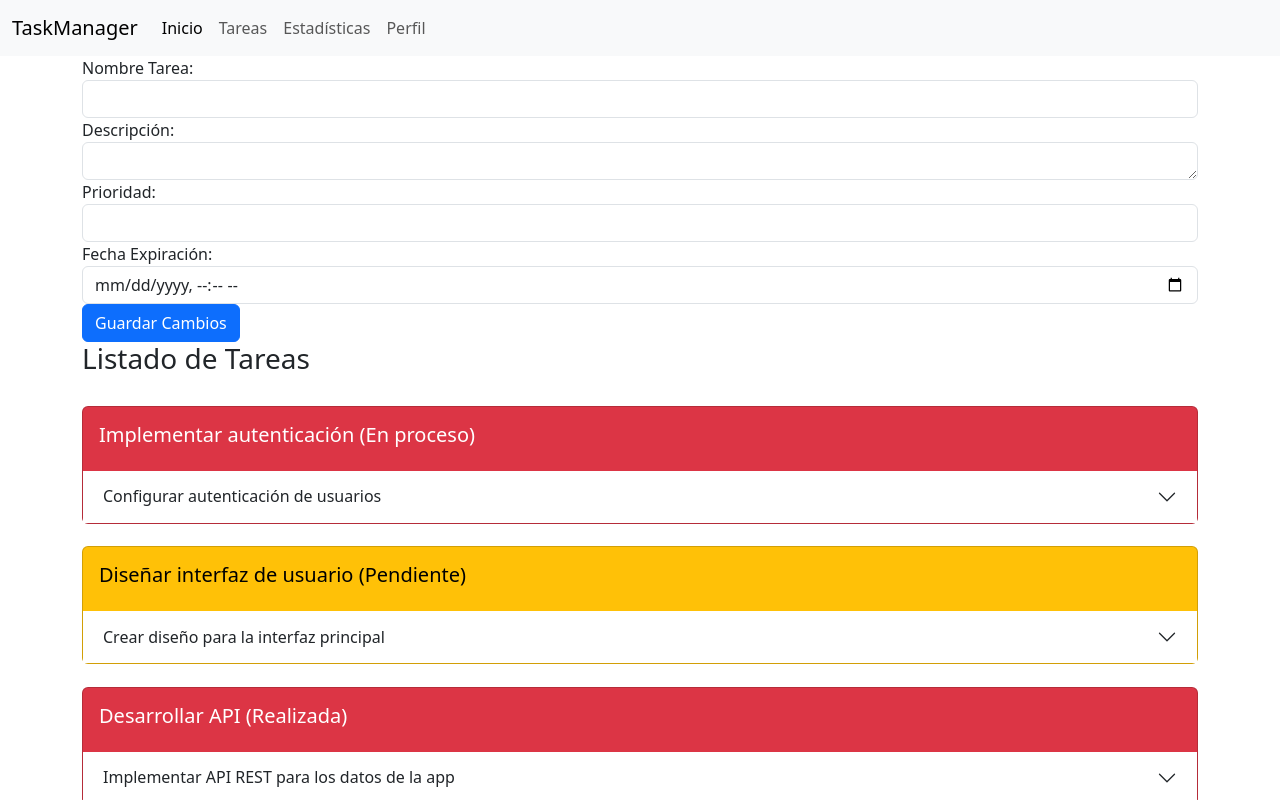
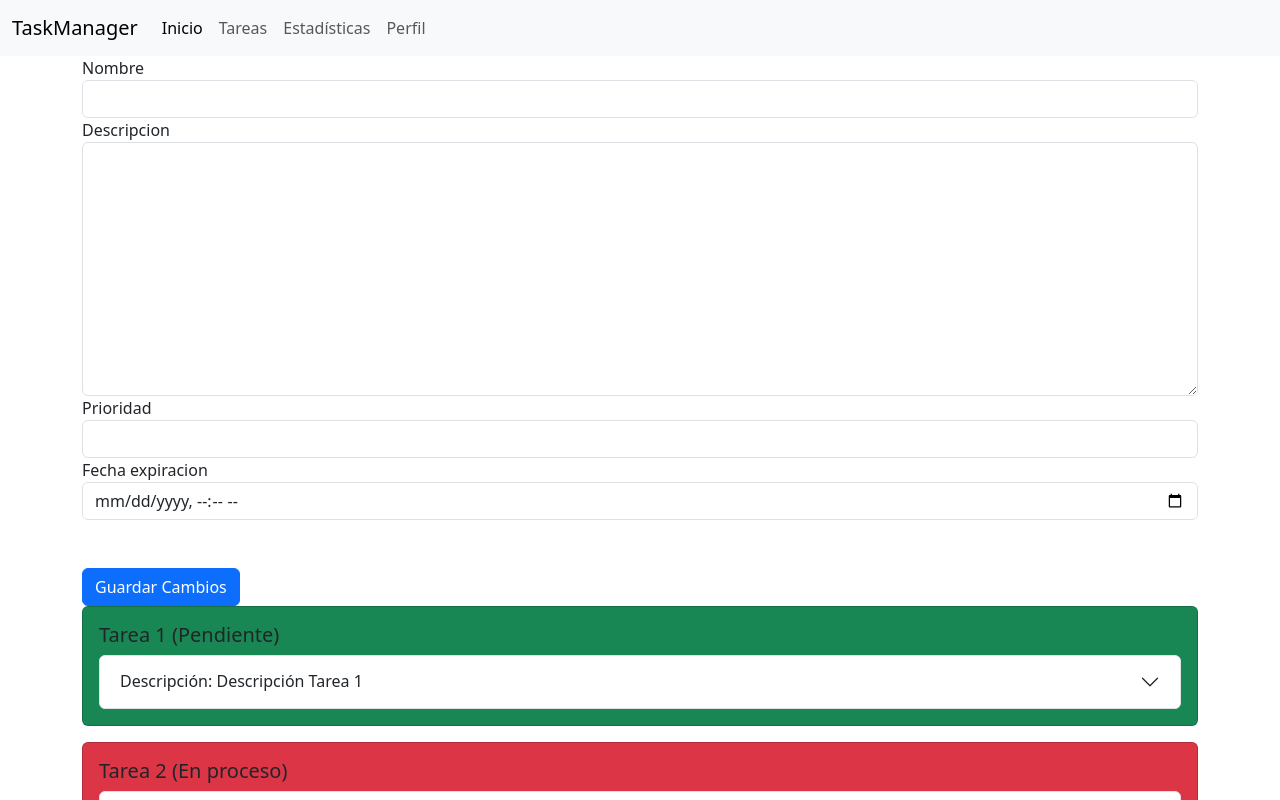
Before and after one commit to amedhue1804/ANGULAR-TUTORIAL, an Angular app: page / in a window 1280 px wide. Shown: the top 800 px of the page. Built offline with nearby package versions, Linux system fonts and the light colour scheme.

Commit message:
Ejercicio Services

```diff
--- a/src/app/app.component.ts
+++ b/src/app/app.component.ts
@@ -4,14 +4,14 @@ import { NavbarComponent } from './components/navbar/navbar.component';
 import { LoginComponent } from "./components/auth/login/login.component";
 import { SiginComponent } from "./components/auth/sign/sign.component";
 import { FooterComponent } from "./components/footer/footer.component";
-import { TaskListComponent } from "./components/task/tasklist/tasklist.component";
+import { TasklistComponent } from "./components/task/tasklist/tasklist.component";
 import { FormsModule } from '@angular/forms';
 import { TaskresumeComponent } from "./components/task/taskresume/resume.component";
 
 @Component({
   selector: 'app-root',
   standalone: true,
-  imports: [RouterOutlet, NavbarComponent, FormsModule, FooterComponent, TaskListComponent],
+  imports: [RouterOutlet, NavbarComponent, FormsModule, FooterComponent, TasklistComponent],
   templateUrl: './app.component.html',
   styleUrl: './app.component.css'
 })
--- a/src/app/components/task/taskform/taskform.component.html
+++ b/src/app/components/task/taskform/taskform.component.html
@@ -1,52 +1,88 @@
-
-<div class = "row">
+<div class="row">
   <div class="col-md-12">
     <form [formGroup]="formTaskEdit" (ngSubmit)="onSubmit()">
+
+
       <div class="form-group">
-            <label for="exampleFormControlInput1">Nombre Tarea:</label>
-            <input type="text" class="form-control"  formControlName="name"  id="exampleFormControlInput1" placeholder="" [ngClass]="{'is-invalid':!this.formTaskEdit.get('name')?.valid && this.formTaskEdit.get('name')?.touched}">
-            <div class = "invalid-feedback" *ngIf="!this.formTaskEdit.get('name')?.valid && this.formTaskEdit.get('name')?.touched">
-              <small *ngIf="this.formTaskEdit.get('name')?.hasError('required')" style="color: crimson;"> Nombre requerido.</small>
-              <small *ngIf="this.formTaskEdit.get('name')?.hasError('maxlength')" style="color: crimson;"> La longitud del nombre no puede ser superior a 50 carácteres.</small>
+        <label for="exampleFormControlInput1">Nombre</label>
+        <input type="text" [ngClass]="{
+                        'is-invalid': this.formTaskEdit.get('name')?.invalid && formTaskEdit.get('name')?.touched,
+                        'is-valid': this.formTaskEdit.get('name')?.valid
+                      }" class="form-control" formControlName="name" id="exampleFormControlInput1">
+
+        <div>
+          <small class="text-danger"
+            *ngIf="formTaskEdit.get('name')?.errors?.['required'] && formTaskEdit.get('name')?.touched"> El campo
+            nombre es
+            requerido </small>
+          <small class="text-danger"
+            *ngIf="formTaskEdit.get('name')?.errors?.['maxlength'] && formTaskEdit.get('name')?.touched">El campo
+            tiene que tener
+            menos de 50 caracteres</small>
         </div>
       </div>
+
+
       <div class="form-group">
-            <label for="exampleFormControlTextarea1">Descripción:</label>
-            <textarea class="form-control" formControlName="description"  id="exampleFormControlTextarea1" rows="1" [ngClass]="{'is-invalid':!this.formTaskEdit.get('description')?.valid && this.formTaskEdit.get('description')?.touched}"></textarea>
-            <div class = "invalid-feedback" *ngIf="!this.formTaskEdit.get('description')?.valid && this.formTaskEdit.get('description')?.touched">
-              <small *ngIf="this.formTaskEdit.get('description')?.hasError('maxlength')" style="color: crimson;"> La longitud de la descripción no puede ser superior a 250 carácteres.</small>
+        <label for="exampleFormControlTextarea1">Descripcion</label>
+        <textarea class="form-control" [ngClass]="{'is-invalid': this.formTaskEdit.get('description')?.invalid && formTaskEdit.get('description')?.touched,
+                  'is-valid':this.formTaskEdit.get('description')?.valid}" formControlName="description"
+          id="exampleFormControlTextarea1" rows="10"></textarea>
+
+        <small class="text-danger"
+          *ngIf="formTaskEdit.get('description')?.errors?.['required'] && formTaskEdit.get('description')?.touched">
+          El campo descripcion
+          es
+          requerido </small>
       </div>
-          </div>
+
+
       <div class="form-group">
-            <label for="exampleFormControlSelect1">Prioridad:</label>
-            <select class="form-control" formControlName="priority" id="exampleFormControlSelect1" [ngClass]="{'is-invalid':!this.formTaskEdit.get('priority')?.valid && this.formTaskEdit.get('priority')?.touched}">
+        <label for="exampleFormControlSelect1">Prioridad</label>
+        <select [ngClass]="{'is-invalid': this.formTaskEdit.get('priority')?.invalid && formTaskEdit.get('priority')?.touched,
+           'is-valid':this.formTaskEdit.get('priority')?.valid}" class="form-control" formControlName="priority"
+          id="exampleFormControlSelect1">
           <option value="H">Alta</option>
           <option value="M">Media</option>
           <option value="L">Baja</option>
         </select>
-            <div class = "invalid-feedback" *ngIf="!this.formTaskEdit.get('priority')?.valid && this.formTaskEdit.get('priority')?.touched">
-              <small *ngIf="this.formTaskEdit.get('priority')?.hasError('required')" style="color: crimson;"> Requerido</small>
-              <small *ngIf="this.formTaskEdit.get('priority')?.hasError('invalidPriorityValue')" style="color: crimson;"> El valor de la prioridad solo puede ser Alta, Media, o Baja.</small>
+
+        <div>
+          <small class="text-danger"
+            *ngIf="formTaskEdit.get('priority')?.errors?.['required'] && formTaskEdit.get('priority')?.touched">
+            El campo prioridad es
+            requerido </small>
+          <small class="text-danger"
+            *ngIf="formTaskEdit.get('priority')?.errors?.['invalidValuePriority'] && formTaskEdit.get('priority')?.touched">
+            El valor tiene que ser 'H' 'M' O 'L' </small>
         </div>
-          </div>
-          <div class="form-group">
-              <label for="exampleFormControlInput2">Fecha Expiración:</label>
-              <input type="datetime-local" class="form-control" [ngClass]="{'is-invalid':!this.formTaskEdit.get('expirationDate')?.valid && this.formTaskEdit.get('expirationDate')?.touched}"  formControlName="expirationDate"  id="exampleFormControlInput2" placeholder="">
-              <div class = "invalid-feedback" *ngIf="!this.formTaskEdit.get('expirationDate')?.valid && this.formTaskEdit.get('expirationDate')?.touched">
-                <small *ngIf="this.formTaskEdit.get('expirationDate')?.hasError('required')" style="color: crimson;">
-                  Requerido
-                </small>
-                <small *ngIf="this.formTaskEdit.get('expirationDate')?.hasError('invalidDate')" style="color: crimson;">
-                  La fecha y hora deben ser posteriores a la actual.
-                </small>
 
       </div>
 
-          </div>
-          <div class="col-md-12">
-              <button class="btn btn-primary" type="submit">Guardar Cambios</button>
+
+      <div class="form-group">
+        <label for="exampleFormControlSelect1">Fecha expiracion</label>
+        <input type="datetime-local" formControlName="expirationDate" [ngClass]="{'is-invalid': formTaskEdit.get('expirationDate')?.invalid && formTaskEdit.get('expirationDate')?.touched,
+               'is-valid':this.formTaskEdit.get('expirationDate')?.valid}" class="form-control"
+          id="exampleFromcontrolInput">
+
+        <div>
+          <small class="text-danger"
+            *ngIf="formTaskEdit.get('expirationDate')?.errors?.['required'] && formTaskEdit.get('expirationDate')?.touched">
+            El campo fecha de expiración es requerido
+          </small>
+
+          <small class="text-danger" *ngIf="!formTaskEdit.get('expirationDate')?.errors?.['required']
+           && formTaskEdit.get('expirationDate')?.errors?.['invalidDate']
+           && formTaskEdit.get('expirationDate')?.touched">
+            El campo fecha de expiración tiene que ser mayor al día de hoy
+          </small>
         </div>
 
+      </div>
+      <br>
+      <br>
+      <button class="btn btn-primary" type="submit">Guardar Cambios</button>
     </form>
   </div>
 </div>
--- a/src/app/components/task/taskform/taskform.component.ts
+++ b/src/app/components/task/taskform/taskform.component.ts
@@ -1,54 +1,86 @@
-
-import { CommonModule } from '@angular/common';
-import { Component, EventEmitter, Input, Output, SimpleChanges } from '@angular/core';
-import { FormBuilder, FormGroup, ReactiveFormsModule, Validators } from '@angular/forms';
-import { dateIsAfterCurrentDateValidator, priorityValueIsWithinBounds } from './taskform.validators';
-import { Task, TaskStatus } from '../../../models/task.model';
+import {CommonModule} from '@angular/common';
+import {Component, EventEmitter, Input, OnChanges, OnInit, Output, SimpleChanges} from '@angular/core';
+import {FormBuilder, FormGroup, ReactiveFormsModule, Validators} from '@angular/forms';
+import {customValidator, customValidatorPriority} from './taskform.validators';
+import {Task, TaskStatus} from '../../../models/task.models';
+import {ActivatedRoute, ParamMap} from '@angular/router';
 
 @Component({
   selector: 'app-taskform',
   standalone: true,
-  imports: [CommonModule,ReactiveFormsModule],
+  imports: [ReactiveFormsModule, CommonModule],
   templateUrl: './taskform.component.html',
   styleUrl: './taskform.component.css'
 })
-export class TaskformComponent {
-  @Input() taskToEdit: Task | null = null;
-  @Output() taskCreated = new EventEmitter<Task>();
-  formTaskEdit:FormGroup;
+export class TaskformComponent implements OnChanges, OnInit {
 
-  constructor(formBuilder:FormBuilder){
+  @Input()
+  taskToEdit: Task | null = null;
+  @Output()
+  saveTask = new EventEmitter<Task>();
+  @Output()
+  addTask = new EventEmitter<Task>();
+
+  formTaskEdit: FormGroup
+
+  constructor(private route: ActivatedRoute, formBuilder: FormBuilder) {
     this.formTaskEdit = formBuilder.group({
-      'name': ['',[Validators.required, Validators.maxLength(50)]],
-      'description': ['',[Validators.maxLength(250)]],
-      'priority': ['',[Validators.required, priorityValueIsWithinBounds()]],
-      'expirationDate': ['',[Validators.required, dateIsAfterCurrentDateValidator()]]
-    });
+      'name': ['', [Validators.required, Validators.maxLength(50)]],
+      'description': ['', [Validators.required, Validators.maxLength(255)]],
+      'priority': ['', [Validators.required, customValidatorPriority()]],
+      'expirationDate': ['', [Validators.required, customValidator()]],
+
+    })
   }
+
+  ngOnInit(): void {
+    this.route.paramMap.subscribe((params: ParamMap) => {
+      let id = params.get('id')
+      console.log(id)
+    })
+  }
+
+  onSubmit() {
+    if (this.formTaskEdit.valid) {
+      if (this.taskToEdit) {
+        const updatedTask: Task = {
+          ...this.taskToEdit,
+          ...this.formTaskEdit.value,
+          expirationDate: new Date(this.formTaskEdit.value.expirationDate),
+        };
+        this.saveTask.emit(updatedTask);
+      } else {
+        const newTask: Task = new Task(
+          Math.floor(Math.random() * 1000000),
+          this.formTaskEdit.value.name,
+          this.formTaskEdit.value.description,
+          this.formTaskEdit.value.priority,
+          TaskStatus.PENDING,
+          new Date(this.formTaskEdit.value.expirationDate),
+          new Date(),
+          false
+        );
+        this.addTask.emit(newTask);
+      }
+
+      this.formTaskEdit.reset();
+    } else {
+      console.log('El formulario tiene errores:', this.formTaskEdit.errors);
+    }
+  }
+
   ngOnChanges(changes: SimpleChanges): void {
     if (changes['taskToEdit'] && this.taskToEdit) {
       this.formTaskEdit.patchValue({
         name: this.taskToEdit.name,
         description: this.taskToEdit.description,
         priority: this.taskToEdit.priority,
-        expirationDate: this.taskToEdit.fechaExpiracion.toISOString().slice(0,16),
+        expirationDate: this.taskToEdit.expirationDate.toISOString().slice(0, 16),
       });
+    } else {
+
+      this.formTaskEdit.reset();
     }
   }
-  onSubmit():void{
-    if (this.formTaskEdit.valid){
-      const updatedTask = new Task(
-        this.taskToEdit ? this.taskToEdit.id : Math.ceil(Math.random() * 500000),
-        this.formTaskEdit.value.name,
-        this.formTaskEdit.value.description,
-        this.formTaskEdit.value.priority,
-        this.taskToEdit ? this.taskToEdit.status : TaskStatus.PENDING,
-        this.taskToEdit ? this.taskToEdit.fechaExpiracion : new Date(),
-        new Date(this.formTaskEdit.value.expirationDate),
-        this.taskToEdit ? this.taskToEdit.isDelete : false
-      );
-      this.taskCreated.emit(updatedTask);
-    }
-   else console.log(`El formulario tiene errores: ${JSON.stringify(this.formTaskEdit.get("name")?.errors)}`);
-  }
+
 }
--- a/src/app/components/task/taskform/taskform.validators.ts
+++ b/src/app/components/task/taskform/taskform.validators.ts
@@ -1,24 +1,31 @@
-import { AbstractControl, ValidationErrors, ValidatorFn } from '@angular/forms';
+import {AbstractControl, ValidationErrors, ValidatorFn} from '@angular/forms';
 
-export function dateIsAfterCurrentDateValidator(): ValidatorFn {
+export function customValidator(): ValidatorFn {
   return (control: AbstractControl): ValidationErrors | null => {
     let valorCampo = control.value
-      let expirationDate = new Date(valorCampo);
+
     let today = new Date();
-      if (expirationDate >= today){
+    let expirationDate: Date = new Date(valorCampo);
+
+    if (expirationDate >= today) {
       return null;
     }
-      return {invalidDate : true}
+
+    return {'invalidDate': true};
 
   };
 }
 
-export function priorityValueIsWithinBounds(): ValidatorFn {
-    return (control: AbstractControl):ValidationErrors | null =>{
-        let valorCampo = control.value;
-        if (valorCampo == "H" || valorCampo == "M" || valorCampo == "L"){
+export function customValidatorPriority(): ValidatorFn {
+  return (control: AbstractControl): ValidationErrors | null => {
+    const valorCampo = control.value;
+
+    const valoresValidos:string[] = ['L', 'M', 'H'];
+
+    if (!valoresValidos.includes(valorCampo)) {
+      return { 'invalidValuePriority': true };
+    }
+
     return null;
+  };
 }
-        return {invalidPriorityValue : true};
-    }
-}
--- a/src/app/components/task/tasklist/tasklist.component.html
+++ b/src/app/components/task/tasklist/tasklist.component.html
@@ -1,21 +1,16 @@
 <div class="container">
   <div class="row">
-    <div class="col-md-12">
-      <app-taskform [taskToEdit]="taskToEdit" (taskCreated)="onTaskCreated($event)"></app-taskform>
-    </div>
+    <app-taskform
+      [taskToEdit]="taskToEdit"
+      (saveTask)="saveTask($event)"
+      (addTask)="addNewTask($event)"/>
+
+      <div class="col-md-12">
+          <ng-container class="ng-container" *ngFor="let tarea of tasklist ">
+              <app-resume [task]="tarea" (eventTaskModify)="modifyTask($event)" (editTask)="setTaskToEdit($event)" />
+          </ng-container>
+
+      </div>
   </div>
-  <div class="row">
-    <div class="col-md-12">
-      <h3>Listado de Tareas</h3>
-    </div>
-    <div class="col-md-12">
 
-      <ng-container *ngFor="let task of taskList">
-        <app-taskresume *ngIf="task.isDelete != true" [taskinput]="task" (eventTaskModify)="modifyTask($event)"
-
-        ></app-taskresume>
-      </ng-container>
-
-    </div>
-  </div>
 </div>
--- a/src/app/components/task/tasklist/tasklist.component.ts
+++ b/src/app/components/task/tasklist/tasklist.component.ts
@@ -1,81 +1,45 @@
-import { Component, OnInit } from '@angular/core';
-import { Task, TaskPriority, TaskStatus } from '../../../models/task.model';
-import { CommonModule } from '@angular/common';
-import { TaskresumeComponent } from "../taskresume/resume.component";
-import { TaskEvent } from '../../../models/taskEvent.model';
-import { TaskformComponent } from '../taskform/taskform.component';
-import { FormsModule } from '@angular/forms';
+
+import {Component, OnInit} from '@angular/core';
+import {Task, TaskPriority, TaskStatus} from '../../../models/task.models';
+import {CommonModule} from '@angular/common';
+import {ResumeComponent} from '../resume/resume.component';
+import {TaskEvent} from '../../../models/TaskEvent.models';
+import {TaskformComponent} from '../taskform/taskform.component';
+import {TaskService} from '../../../services/task.service';
 
 @Component({
   selector: 'app-tasklist',
   standalone: true,
-  imports: [CommonModule, TaskresumeComponent,TaskformComponent,FormsModule],
+  imports: [CommonModule, ResumeComponent, TaskformComponent],
   templateUrl: './tasklist.component.html',
   styleUrl: './tasklist.component.css'
 })
-export class TaskListComponent {
-  taskList: Task[] = [
-    new Task(1, "Implementar autenticación", "Configurar autenticación de usuarios", TaskPriority.HIGH, TaskStatus.IN_PROGRESS, new Date("2024-11-01"), new Date("2024-11-20"), false),
-    new Task(2, "Diseñar interfaz de usuario", "Crear diseño para la interfaz principal", TaskPriority.MEDIUM, TaskStatus.PENDING, new Date("2024-10-15"), new Date("2024-12-01"), false),
-    new Task(3, "Desarrollar API", "Implementar API REST para los datos de la app", TaskPriority.HIGH, TaskStatus.COMPLETED, new Date("2024-10-05"), new Date("2024-10-25"), false),
-    new Task(4, "Actualizar documentación", "Revisar y actualizar la documentación", TaskPriority.LOW, TaskStatus.PENDING, new Date("2024-11-05"), new Date("2024-11-15"), false),
-    new Task(5, "Crear pruebas unitarias", "Escribir pruebas unitarias para la API", TaskPriority.MEDIUM, TaskStatus.IN_PROGRESS, new Date("2024-09-20"), new Date("2024-12-01"), false),
-    new Task(6, "Configurar CI/CD", "Configurar integración y despliegue continuo", TaskPriority.HIGH, TaskStatus.COMPLETED, new Date("2024-10-01"), new Date("2024-10-20"), true),
-    new Task(7, "Optimizar rendimiento", "Mejorar el rendimiento de la aplicación", TaskPriority.HIGH, TaskStatus.IN_PROGRESS, new Date("2024-10-10"), new Date("2024-11-10"), false),
-    new Task(8, "Realizar pruebas de carga", "Ejecutar pruebas de carga en la API", TaskPriority.MEDIUM, TaskStatus.PENDING, new Date("2024-11-02"), new Date("2024-11-30"), false),
-    new Task(9, "Configurar notificaciones", "Configurar sistema de notificaciones push", TaskPriority.LOW, TaskStatus.IN_PROGRESS, new Date("2024-09-30"), new Date("2024-10-15"), true),
-    new Task(10, "Desplegar en producción", "Realizar el despliegue de la aplicación", TaskPriority.HIGH, TaskStatus.COMPLETED, new Date("2024-10-05"), new Date("2024-10-25"), false),
-  ];
-  TaskPriority = TaskPriority;
-  TaskStatus = TaskStatus;
-  taskToEdit: Task | null = null;
-  modifyTask(taskevent: TaskEvent){
-    switch(taskevent.action){
-      case "increasePriority": this.increasePriority(taskevent.taskId); break;
-      case "decreasePriority": this.decreasePriority(taskevent.taskId); break;
-      case "startTask": this.startTask(taskevent.taskId); break;
-      case "completeTask": this.completeTask(taskevent.taskId); break;
-      case "resetTask": this.resetTask(taskevent.taskId); break;
-      case "editTask": this.editTask(taskevent.taskId); break;
-      case "deleteTask": this.deleteTask(taskevent.taskId); break;
-    }
+export class TasklistComponent implements OnInit {
+
+  tasklist: Task[] = [];
+
+  constructor(private taskService: TaskService) {}
+
+  ngOnInit(): void {
+    this.tasklist = this.taskService.getTasks()
   }
 
-  increasePriority(task: any) {
-    if (task.priority === TaskPriority.LOW) task.priority = TaskPriority.MEDIUM;
-    else if (task.priority === TaskPriority.MEDIUM) task.priority = TaskPriority.HIGH;
+  taskToEdit: Task | null = null;
+
+  addNewTask(task: Task) {
+    this.taskService.addNewTask(task)
   }
 
-  decreasePriority(task: any) {
-    if (task.priority === TaskPriority.HIGH) task.priority = TaskPriority.MEDIUM;
-    else if (task.priority === TaskPriority.MEDIUM) task.priority = TaskPriority.LOW;
+  saveTask(updatedTask: Task) {
+    this.taskService.saveTask(updatedTask)
   }
 
-  startTask(task: any) {
-    task.status = TaskStatus.IN_PROGRESS;
+  setTaskToEdit(task: Task) {
+    this.taskService.setTaskToEdit(task)
   }
 
-  completeTask(task: any) {
-    task.status = TaskStatus.COMPLETED;
+
+  modifyTask(taskEvent: TaskEvent) {
+    this.taskService.modifyTask(taskEvent)
   }
-
-  resetTask(task: any) {
-    task.status = TaskStatus.PENDING;
-  }
-  editTask(task: any) {
-    console.log('Editando tarea', task);
-  }
-
-  deleteTask(task: any) {
-    task.isDelete = true;
-  }
-  onTaskCreated(task: Task): void {
-    console.log('Task received from child:', task);
-    const index = this.taskList.findIndex(t => t.id === task.id);
-    if (index !== -1) {
-      this.taskList[index] = task;
-    } else {
-      this.taskList.push(task);
-    this.taskToEdit = null;
-  }}
 }
--- a/src/app/services/task.service.ts
+++ b/src/app/services/task.service.ts
@@ -28,16 +28,16 @@ export class TaskService {
   saveTask(updatedTask: Task) {
     const index = this.tasklist.findIndex(task => task.id === updatedTask.id);
     if (index > -1) {
-      this.tasklist[index] = updatedTask; // Reemplazar la tarea existente
+      this.tasklist[index] = updatedTask;
     }
-    this.taskToEdit = null; // Limpiar el modo de edición
+    this.taskToEdit = null;
   }
 
-  taskToEdit: Task | null = null; // Tarea actualmente en edición
+  taskToEdit: Task | null = null;
 
 
   setTaskToEdit(task: Task) {
-    this.taskToEdit = task; // Asignar la tarea seleccionada al formulario
+    this.taskToEdit = task;
   }
 
 
```
Lines whose indentation alone changed are shown as unchanged.
